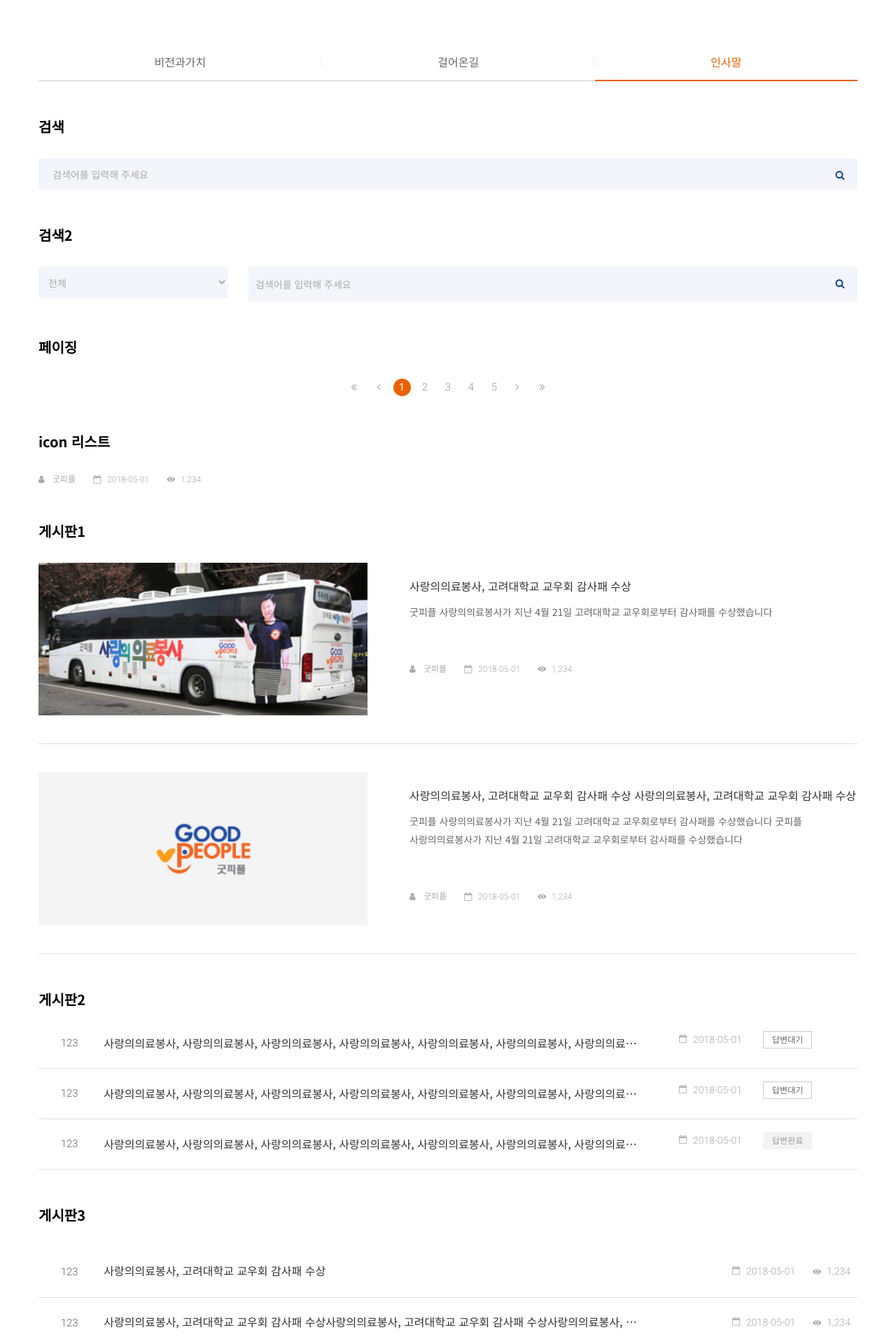
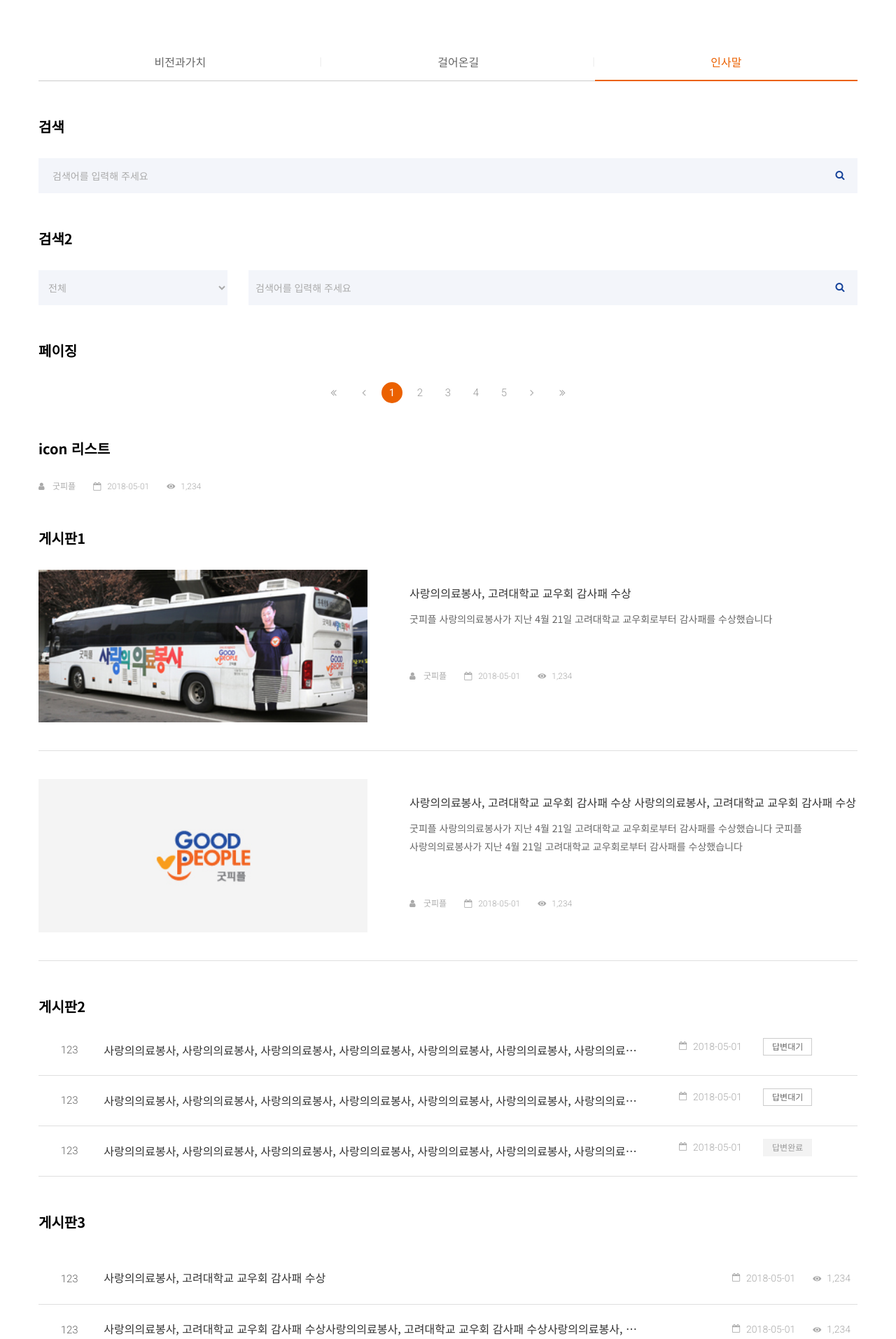
Before and after one commit to movementk/goodpeople, a PHP site: page /sub.php in a window 1280 px wide. Shown: the part 537-2450 px from the top of the page at 70% size. Run offline with PHP 8.4, Linux system fonts and the light colour scheme; style sheets or scripts are compiled from the project's sources; some libraries are stand-ins or nearby versions; some web fonts are replaced.

Commit message:
sub페이지 수정 2차 완료.

```diff
--- a/assets/css/sub.css
+++ b/assets/css/sub.css
@@ -760,6 +760,7 @@ label {
   @media (min-width: 768px) {
     .search-form .form-group .form-control {
       font-size: 14px;
+      height: 50px !important;
       line-height: 50px; }
     .search-form .btn-search .btn-default {
       height: 50px; } }
@@ -814,6 +815,8 @@ label {
         position: relative;
         top: -2px; }
   @media (min-width: 768px) {
+    .select-search .form-group select {
+      height: 50px !important; }
     .select-search .form-group .form-control {
       font-size: 14px;
       height: 50px;
@@ -867,6 +870,16 @@ label {
         color: #fff;
         font-weight: 400;
         background-color: #eb6100; }
+  @media (min-width: 768px) {
+    .paging .pagination > li a {
+      width: 30px;
+      height: 30px;
+      line-height: 30px;
+      margin: 0 5px; }
+    .paging .pagination > li.first a {
+      padding-right: 7px; }
+    .paging .pagination > li.last a {
+      padding-left: 7px; } }
 
 .icon-list {
   font-size: 0; }
@@ -1120,7 +1133,7 @@ label {
       color: #aaa; }
     .board-view .article-content .attach li {
       padding-left: 20px;
-      line-height: 22px; }
+      line-height: 24px; }
       .board-view .article-content .attach li a {
         font-size: 13px;
         color: #aaa; }
@@ -1207,7 +1220,8 @@ label {
         top: 23px;
         left: 20px; }
       .board-view .article-content .attach li {
-        padding-left: 25px; }
+        padding-left: 25px;
+        line-height: 26px; }
     .board-view .article-content .btn-area {
       padding: 50px 0; }
     .board-view .article-content .page-link-list ul li {
@@ -1326,22 +1340,13 @@ label {
   .write-wrap .table-wrap .table tbody tr td {
     padding: 10px 0 10px 20px; }
     .write-wrap .table-wrap .table tbody tr td .form-group textarea {
-      height: 400px; }
+      height: 400px !important; }
     .write-wrap .table-wrap .table tbody tr td .form-group .form-control {
+      height: 40px;
       font-size: 14px; } }
 @media (min-width: 1200px) {
-  .write-wrap .table-wrap .table tbody tr th {
-    width: 165px;
-    font-size: 14px;
-    padding-left: 30px; }
-    .write-wrap .table-wrap .table tbody tr th.v-top {
-      padding-top: 20px; }
   .write-wrap .table-wrap .table tbody tr td {
-    padding: 10px 70px 10px 30px; }
-    .write-wrap .table-wrap .table tbody tr td .form-group textarea {
-      height: 400px; }
-    .write-wrap .table-wrap .table tbody tr td .form-group .form-control {
-      font-size: 14px; } }
+    padding: 10px 70px 10px 30px; } }
 
 .news-table-sm > .ebook-list {
   position: relative;
--- a/assets/css/sub.scss
+++ b/assets/css/sub.scss
@@ -531,6 +531,7 @@ label {
 		.form-group {
 			.form-control {
 				font-size: 14px;
+				height: 50px !important;
 				line-height: 50px;
 			}
 		}
@@ -606,6 +607,9 @@ label {
 	}
 	@media(min-width: $md) {
 		.form-group	{
+			select {
+				height: 50px !important;
+			}
 			.form-control {
 				font-size: 14px;
 				height: 50px;
@@ -689,6 +693,28 @@ label {
 					color: #fff;
 					font-weight: 400;
 					background-color: #eb6100;
+				}
+			}
+		}
+	}
+	@media(min-width: $md) {
+		.pagination {
+			> li {
+				a {
+					width: 30px;
+					height: 30px;
+					line-height: 30px;
+					margin: 0 5px;
+				}
+				&.first {
+					a {
+						padding-right: 7px;
+					}
+				}
+				&.last {
+					a {
+						padding-left: 7px;
+					}
 				}
 			}
 		}
@@ -1081,7 +1107,7 @@ label {
 			}
 			li {
 				padding-left: 20px;
-				line-height: 22px;
+				line-height: 24px;
 				a {
 					font-size: 13px;
 					color: #aaa;
@@ -1221,6 +1247,7 @@ label {
 				}
 				li {
 					padding-left: 25px;
+					line-height: 26px;
 				}
 			}
 			.btn-area {
@@ -1461,9 +1488,10 @@ label {
 							padding: 10px 0 10px 20px;
 							.form-group {
 								textarea {
-									height: 400px;
+									height: 400px !important;
 								}
 								.form-control {
+									height: 40px;
 									font-size: 14px;
 								}
 							}
@@ -1478,24 +1506,8 @@ label {
 			.table {
 				tbody {
 					tr {
-						th {
-							width: 165px;
-							font-size: 14px;
-							padding-left: 30px;
-							&.v-top {
-								padding-top: 20px;
-							}
-						}
 						td {
 							padding: 10px 70px 10px 30px;
-							.form-group {
-								textarea {
-									height: 400px;
-								}
-								.form-control {
-									font-size: 14px;
-								}
-							}
 						}
 					}
 				}
```
Also changed, not shown: 1 other file.
